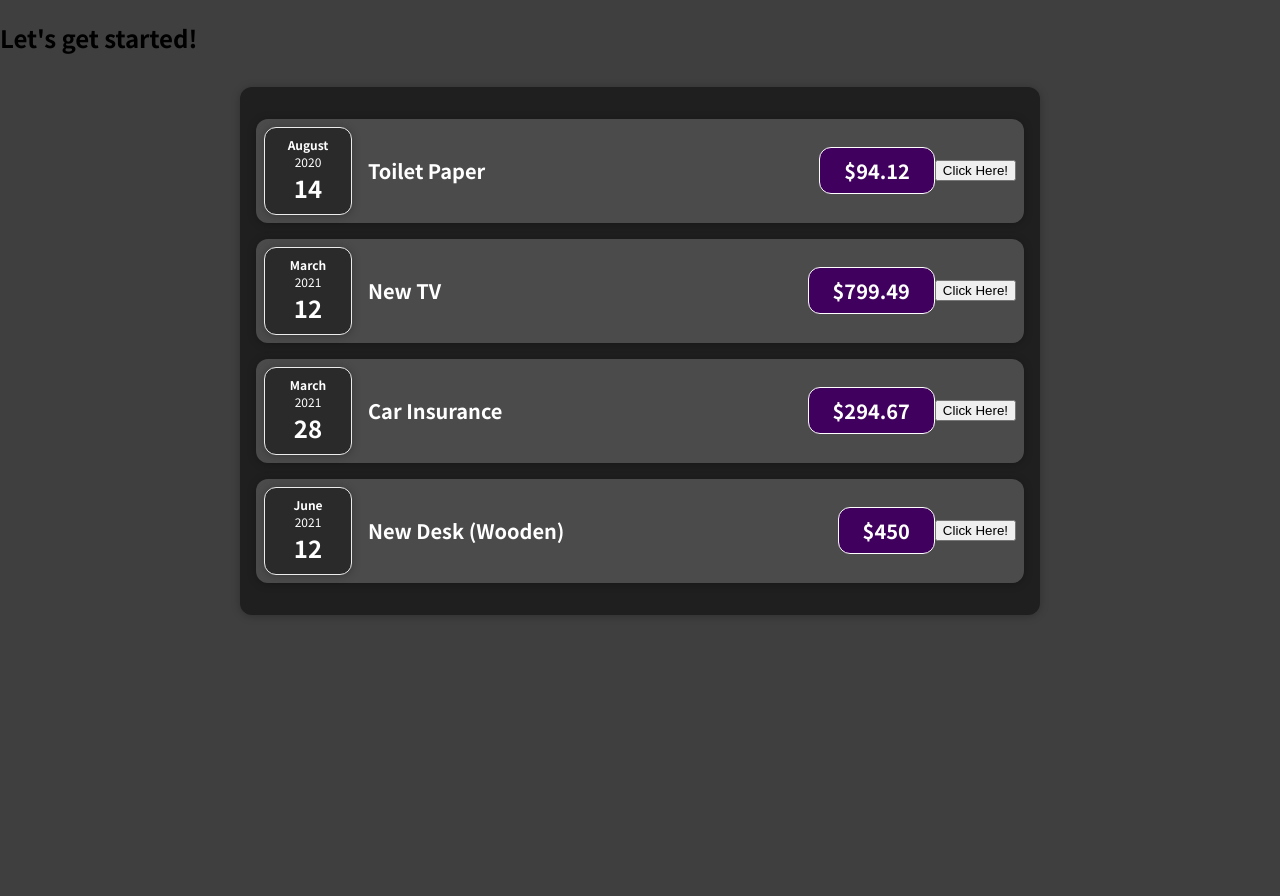
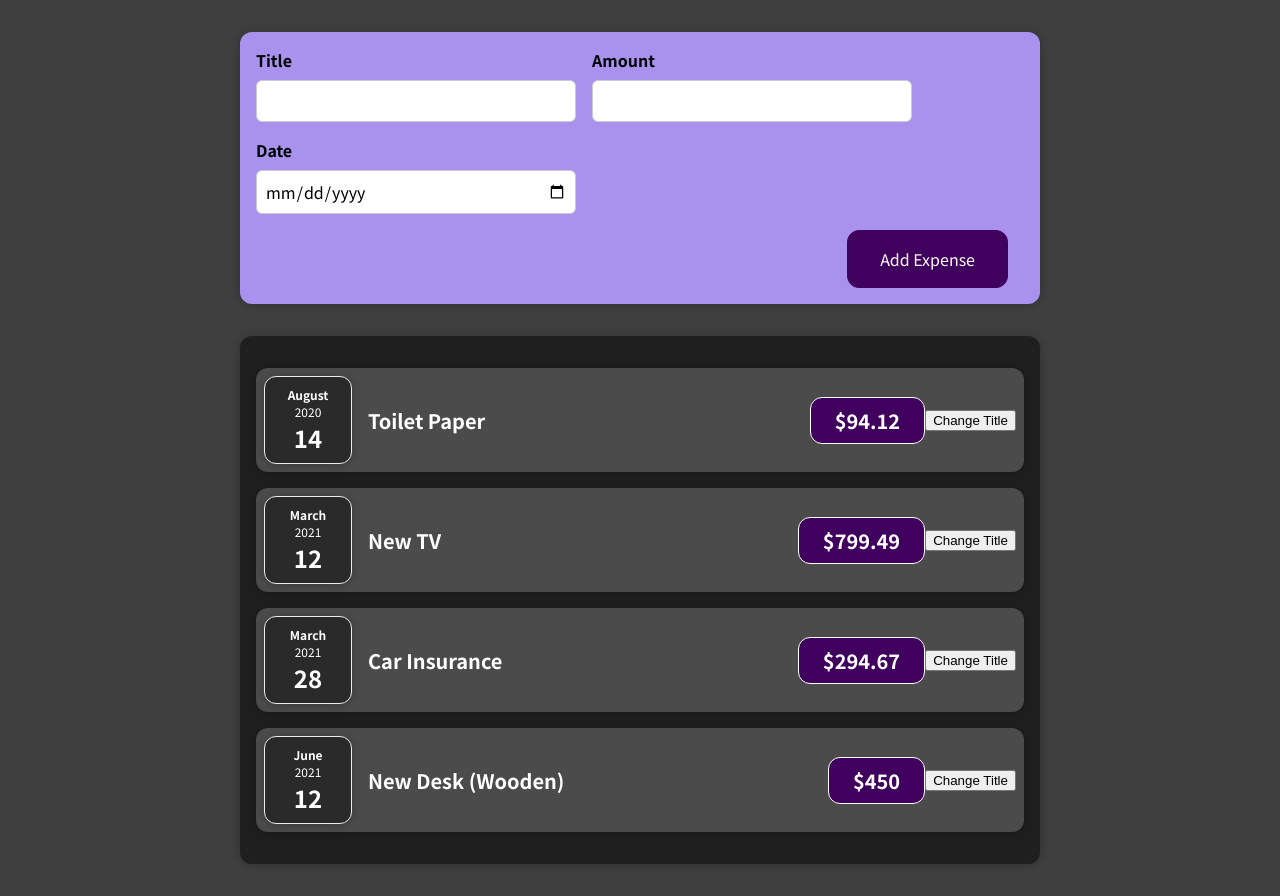
Before and after one commit to Al-gast/LearnReact, a React (Create React App) app: page / in a window 1280 px wide. Before the commit the page ends 800 px from the top, so only its background shows below. Built offline with nearby package versions, Linux system fonts and the light colour scheme.

Commit message:
adding two way binding

```diff
--- a/src/App.js
+++ b/src/App.js
@@ -1,4 +1,5 @@
 import Expenses from "./components/Expense/Expenses";
+import NewExpense from "./components/NewExpense/NewExpense";
 
 function App() {
   // Dummy Expense
@@ -26,7 +27,7 @@
 
   return (
     <div>
-      <h2>Let's get started!</h2>
+      <NewExpense />
       <Expenses items={expenses} />
     </div>
   );
--- a/src/components/Expense/ExpenseItem.js
+++ b/src/components/Expense/ExpenseItem.js
@@ -1,20 +1,23 @@
-import React from "react";
+import React, { useState } from "react";
 import "./ExpenseItem.css";
 import ExpenseDate from "./ExpenseDate";
 import Card from "../UI/Card";
 
 export default function ExpenseItem(props) {
+  const [title, setTitle] = useState(props.title);
+
   const clickHere = () => {
-    console.log("clicked");
+    setTitle("Updated");
+    console.log(title);
   };
   return (
     <Card className="expense-item">
       <ExpenseDate date={props.date} />
       <div className="expense-item__description">
-        <h2>{props.title}</h2>
+        <h2>{title}</h2>
         <div className="expense-item__price">${props.amount}</div>
       </div>
-      <button onClick={clickHere}>Click Here!</button>
+      <button onClick={clickHere}>Change Title</button>
     </Card>
   );
 }
--- /dev/null
+++ b/src/components/NewExpense/ExpenseForm.js
@@ -0,0 +1,93 @@
+import React, { useState } from "react";
+import "./ExpenseFrom.css";
+
+export default function ExpenseFrom() {
+  const [enteredTitle, setEnteredTitle] = useState("");
+  const [enteredAmount, setEnteredAmount] = useState("");
+  const [enteredDate, setEnteredDate] = useState("");
+
+  // const [userInput, setUserInput] = useState({
+  //   enteredTitle: "",
+  //   enteredAmount: "",
+  //   enteredDate: "",
+  // });
+
+  const titleHandler = (event) => {
+    setEnteredTitle(event.target.value);
+    // setUserInput({
+    //   ...userInput,
+    //   enteredTitle: event.target.event,
+    // });
+    // setUserInput((prevState) => {
+    //   return { ...prevState, enteredTitle: event.target.value };
+    // });
+  };
+  const amountHandler = (event) => {
+    setEnteredAmount(event.target.value);
+    // setUserInput({
+    //   ...userInput,
+    //   enteredAmount: event.target.event,
+    // });
+    // setUserInput((prevState) => {
+    //   return { ...prevState, enteredAmount: event.target.value };
+    // });
+  };
+  const dateHandler = (event) => {
+    setEnteredDate(event.target.value);
+    // setUserInput({
+    //   ...userInput,
+    //   enteredDate: event.target.event,
+    // });
+    // setUserInput((prevState) => {
+    //   return { ...prevState, enteredDate: event.target.value };
+    // });
+  };
+
+  const handleSubmit = (event) => {
+    event.preventDefault();
+
+    const expenseDate = {
+      title: enteredTitle,
+      amount: enteredAmount,
+      date: new Date(enteredDate),
+    };
+
+    console.log(expenseDate);
+    setEnteredTitle("");
+    setEnteredAmount("");
+    setEnteredDate("");
+  };
+  return (
+    <form onSubmit={handleSubmit}>
+      <div className="new-expense__controls">
+        <div className="new-expense__control">
+          <label>Title</label>
+          <input type="text" onChange={titleHandler} value={enteredTitle} />
+        </div>
+        <div className="new-expense__control">
+          <label>Amount</label>
+          <input
+            type="number"
+            min="0.01"
+            step="0.01"
+            onChange={amountHandler}
+            value={enteredAmount}
+          />
+        </div>
+        <div className="new-expense__control">
+          <label>Date</label>
+          <input
+            type="date"
+            min="2019-01-01"
+            max="2022-12-31"
+            onChange={dateHandler}
+            value={enteredDate}
+          />
+        </div>
+      </div>
+      <div className="new-expense__actions">
+        <button type="submit">Add Expense</button>
+      </div>
+    </form>
+  );
+}
--- /dev/null
+++ b/src/components/NewExpense/ExpenseFrom.css
@@ -0,0 +1,26 @@
+.new-expense__controls {
+  display: flex;
+  flex-wrap: wrap;
+  gap: 1rem;
+  margin-bottom: 1rem;
+  text-align: left;
+}
+
+.new-expense__control label {
+  font-weight: bold;
+  margin-bottom: 0.5rem;
+  display: block;
+}
+
+.new-expense__control input {
+  font: inherit;
+  padding: 0.5rem;
+  border-radius: 6px;
+  border: 1px solid #ccc;
+  width: 20rem;
+  max-width: 100%;
+}
+
+.new-expense__actions {
+  text-align: right;
+}
--- /dev/null
+++ b/src/components/NewExpense/NewExpense.css
@@ -0,0 +1,38 @@
+.new-expense {
+  background-color: #a892ee;
+  padding: 1rem;
+  margin: 2rem auto;
+  width: 50rem;
+  max-width: 95%;
+  border-radius: 12px;
+  text-align: center;
+  box-shadow: 0 1px 8px rgba(0, 0, 0, 0.25);
+}
+
+.new-expense button {
+  font: inherit;
+  cursor: pointer;
+  padding: 1rem 2rem;
+  border: 1px solid #40005d;
+  background-color: #40005d;
+  color: white;
+  border-radius: 12px;
+  margin-right: 1rem;
+}
+
+.new-expense button:hover,
+.new-expense button:active {
+  background-color: #510674;
+  border-color: #510674;
+}
+
+.new-expense button.alternative {
+  color: #220131;
+  border-color: transparent;
+  background-color: transparent;
+}
+
+.new-expense button.alternative:hover,
+.new-expense button.alternative:active {
+  background-color: #ddb3f8;
+}
--- /dev/null
+++ b/src/components/NewExpense/NewExpense.js
@@ -0,0 +1,11 @@
+import React from "react";
+import ExpenseForm from "./ExpenseForm";
+import "./NewExpense.css";
+
+export default function NewExpense() {
+  return (
+    <div className="new-expense">
+      <ExpenseForm />
+    </div>
+  );
+}
```
